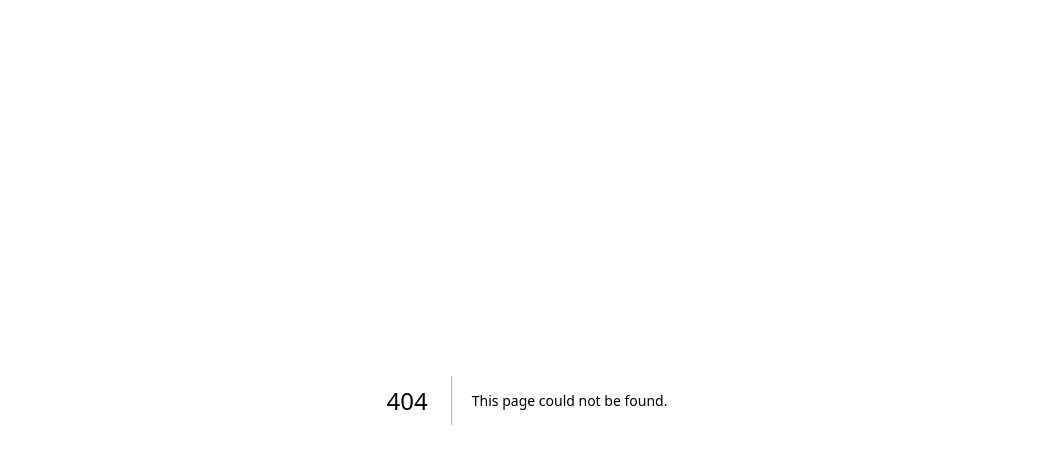
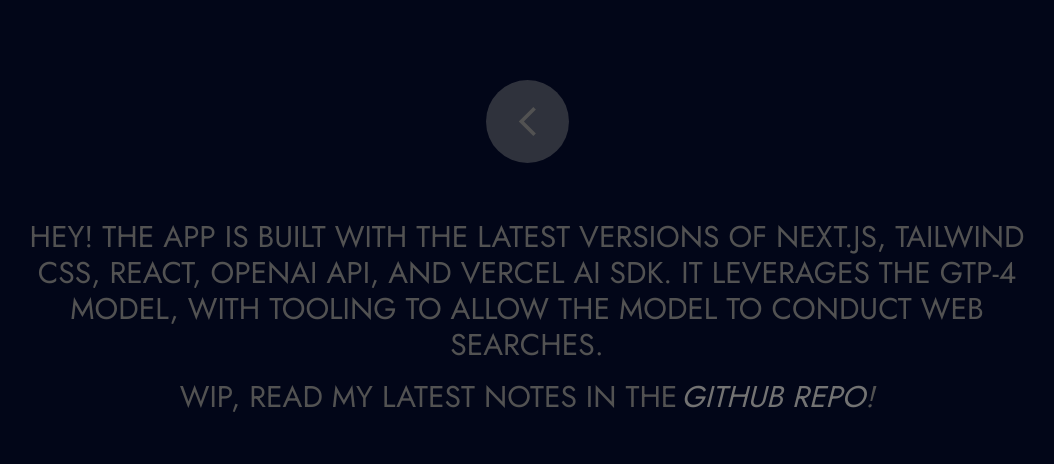
Before and after one commit to pirouzmehmandoost/ama_app, a Next.js app: page /about in a window 1280 px wide. Before the commit this address had no page. Shown: the top 464 px of the page, without its empty margins (113-1167 px from the left). Built offline with nearby package versions, Linux system fonts and the light colour scheme.

Commit message:
Add About page

```diff
--- /dev/null
+++ b/src/app/about/page.js
@@ -0,0 +1,49 @@
+"use client";
+
+import Link from "next/link";
+import ArrowBackIosNewIcon from "@mui/icons-material/ArrowBackIosNew";
+
+const AboutPage = () => {
+  return (
+    <div className="flex flex-col w-full h-full mt-10">
+      <div className="flex flex-row w-full h-fit justify-center my-10 ">
+        <Link href="/" rel="noopener noreferrer">
+          <div className="cursor-pointer rounded-full w-fit h-fit p-6 text-neutral-600 bg-neutral-500/40 transition-all duration-500 ease-in-out hover:bg-neutral-500/20">
+            <ArrowBackIosNewIcon fontSize="large" />
+          </div>
+        </Link>
+      </div>
+      <div
+        className={`flex flex-col w-full h-full place-items-center text-center text-neutral-600 uppercase text-3xl`}
+      >
+        <div className="flex flex-col justify-between h-full w-4/5">
+          <p className="mt-4">
+            Hey! The app is built with the latest versions of Next.JS, Tailwind
+            CSS, React, OpenAI API, and Vercel AI SDK. It leverages the GTP-4
+            model, with tooling to allow the model to conduct web searches.
+          </p>
+          <div>
+            <div className="mt-4">
+              WIP, Read my latest notes in the
+              <Link
+                href="https://github.com/pirouzmehmandoost/ama_app"
+                className="border-transparent"
+                rel="noopener noreferrer"
+                target="blank"
+              >
+                <span
+                  className={`pl-1 cursor-pointer text-neutral-500 italic transition-colors ease-in-out duration-300 hover:text-neutral-400`}
+                >
+                  Github repo
+                </span>
+                <span className="italic">!</span>
+              </Link>
+            </div>
+          </div>
+        </div>
+      </div>
+    </div>
+  );
+};
+
+export default AboutPage;
```
